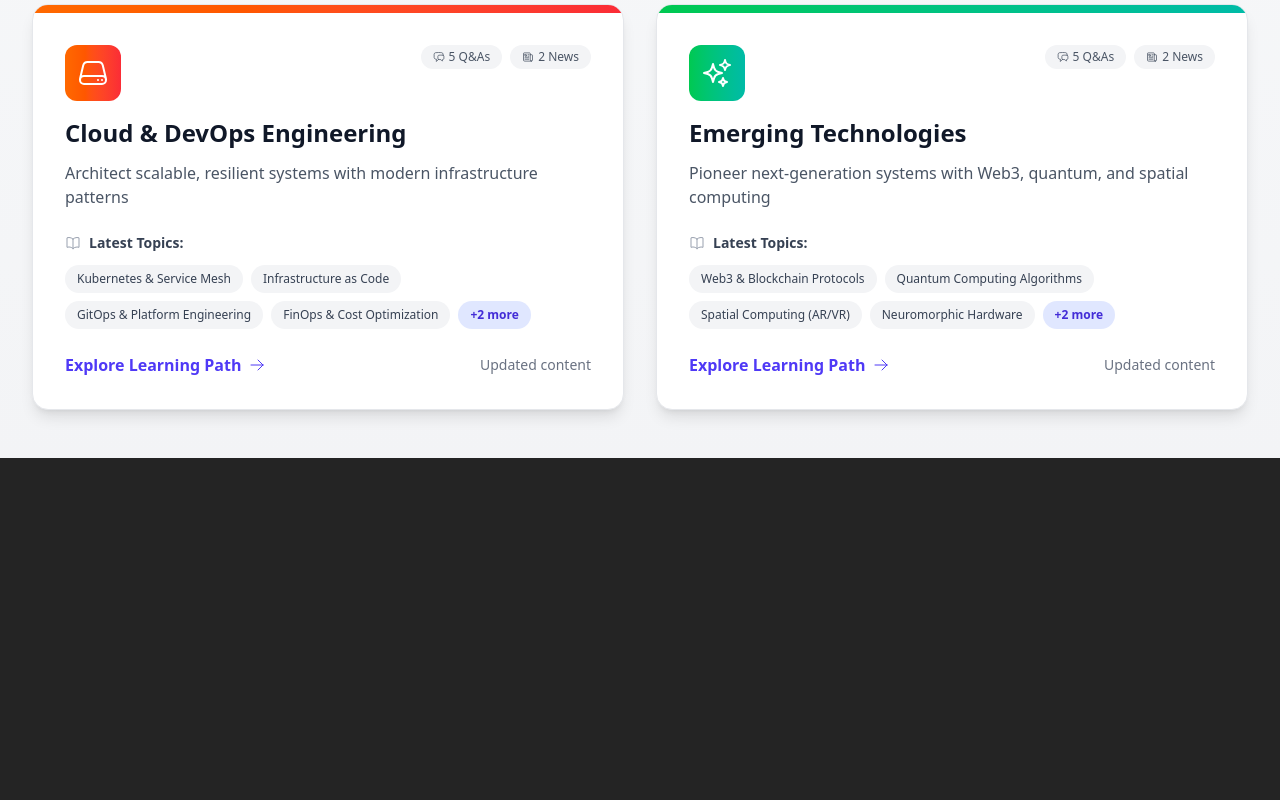
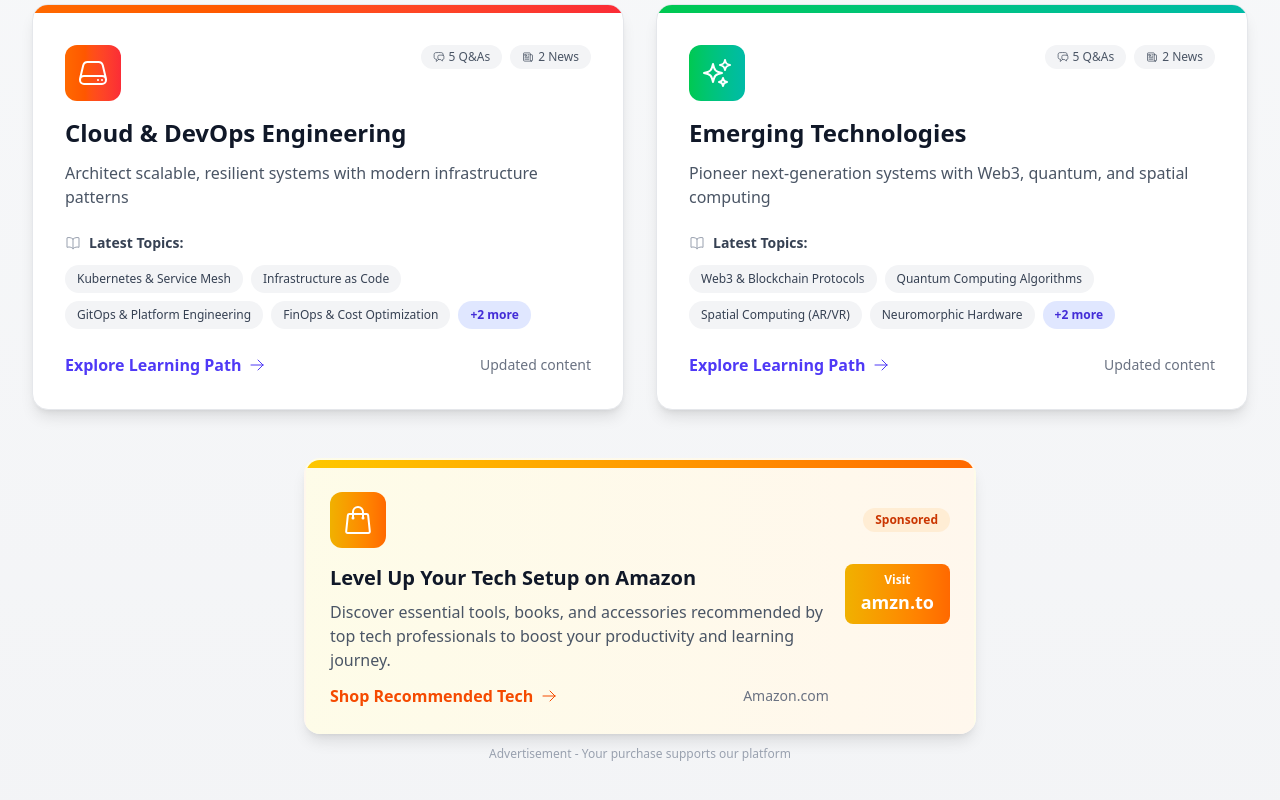
Before and after one commit to vamsi11358/affiliate_amazon, a React (Vite) app: page / in a window 1280 px wide. Shown: the part 814-1614 px from the top of the page. Before the commit the page ends 1272 px from the top, so only its background shows below. Built offline with nearby package versions, Linux system fonts and the light colour scheme.

Commit message:
build issues

```diff
--- a/src/Components/LandingPage.tsx
+++ b/src/Components/LandingPage.tsx
@@ -8,7 +8,8 @@ import {
   SparklesIcon,
   NewspaperIcon,
   ChatBubbleLeftRightIcon,
-  BookOpenIcon
+  BookOpenIcon,
+  ShoppingBagIcon
 } from '@heroicons/react/24/outline'
 
 // Add these types at the top
@@ -41,10 +42,9 @@ interface LandingPageProps {
   onCardClick: (tech: Technology) => void;
 }
 
-
-
 // Updated technologies array with enhanced content
 const technologies: Technology[] = [
+  // ... (keep all existing technology objects exactly as they are)
   {
     id: 'fullstack',
     title: 'Full Stack Development',
@@ -267,7 +267,12 @@ const technologies: Technology[] = [
   }
 ]
 
-// Updated LandingPage component with TypeScript - FIXED ARITHMETIC ERROR
+// Helper function to open Amazon URL
+const handleAmazonClick = () => {
+  window.open('https://amzn.to/4jrVuHK', '_blank', 'noopener,noreferrer');
+};
+
+// Updated LandingPage component with TypeScript and Amazon ad card
 function LandingPage({ onCardClick }: LandingPageProps) {
   return (
     <div className="min-h-screen bg-gradient-to-b from-gray-50 to-gray-100">
@@ -292,7 +297,7 @@ function LandingPage({ onCardClick }: LandingPageProps) {
           </div>
         </div>
 
-        <div className="grid grid-cols-1 md:grid-cols-2 gap-8">
+        <div className="grid grid-cols-1 md:grid-cols-2 gap-8 mb-12">
           {technologies.map((tech: Technology) => {
             const Icon = tech.icon
             const remainingTopicsCount = tech.topics.length - 4;
@@ -363,8 +368,61 @@ function LandingPage({ onCardClick }: LandingPageProps) {
             )
           })}
         </div>
+
+        {/* Amazon Advertising Card */}
+        <div className="mt-8 mb-8 max-w-2xl mx-auto">
+          <div
+            onClick={handleAmazonClick}
+            className="cursor-pointer group bg-gradient-to-r from-yellow-50 to-orange-50 rounded-2xl shadow-lg hover:shadow-xl transition-all duration-300 overflow-hidden border-2 border-transparent hover:border-orange-300"
+          >
+            <div className="h-2 bg-gradient-to-r from-yellow-400 to-orange-500"></div>
+            <div className="p-6">
+              <div className="flex items-center justify-between mb-4">
+                <div className="inline-flex p-3 rounded-xl bg-gradient-to-r from-yellow-500 to-orange-500">
+                  <ShoppingBagIcon className="h-8 w-8 text-white" />
+                </div>
+                <span className="px-3 py-1 bg-orange-100 text-orange-700 text-xs rounded-full font-semibold">
+                  Sponsored
+                </span>
+              </div>
+
+              <div className="flex items-start gap-4">
+                <div className="flex-1">
+                  <h3 className="text-xl font-bold text-gray-900 mb-2 group-hover:text-orange-600 transition-colors">
+                    Level Up Your Tech Setup on Amazon
+                  </h3>
+                  <p className="text-gray-600 mb-3">
+                    Discover essential tools, books, and accessories recommended by top tech professionals to boost your productivity and learning journey.
+                  </p>
+
+                  <div className="flex items-center justify-between">
+                    <div className="flex items-center text-orange-600 font-semibold group-hover:translate-x-2 transition-transform">
+                      <span>Shop Recommended Tech</span>
+                      <ArrowLeftIcon className="h-4 w-4 ml-2 rotate-180" />
+                    </div>
+                    <div className="text-sm text-gray-500">
+                      Amazon.com
+                    </div>
+                  </div>
+                </div>
+
+                <div className="hidden md:block">
+                  <div className="px-4 py-2 bg-gradient-to-r from-yellow-500 to-orange-500 rounded-lg text-white font-bold text-center">
+                    <div className="text-xs">Visit</div>
+                    <div className="text-lg">amzn.to</div>
+                  </div>
+                </div>
+              </div>
+            </div>
+          </div>
+
+          <p className="text-xs text-gray-400 text-center mt-3">
+            Advertisement - Your purchase supports our platform
+          </p>
+        </div>
       </div>
     </div>
   )
 }
+
 export default LandingPage;
```
